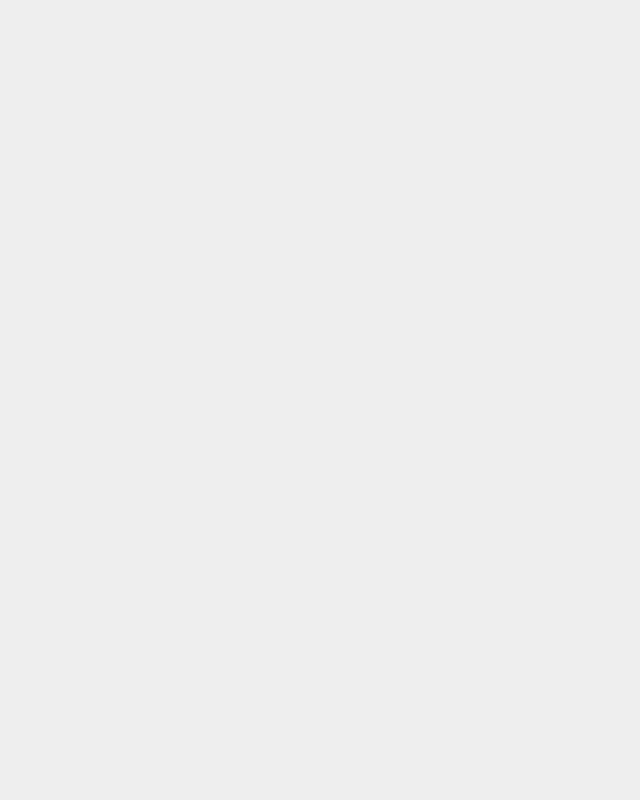
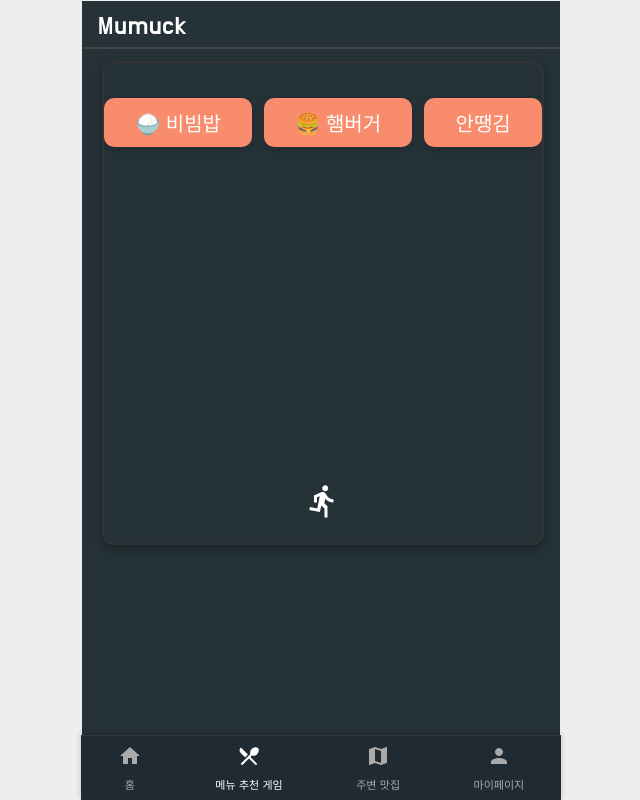
Before and after one commit to YeongjunHwang/mumuck, a React (Create React App) app: page /#/game in a window 1280 px wide. Before the commit this address had no page. Shown: the whole page, without its empty margins (319-959 px from the left). Built offline with nearby package versions, Linux system fonts and the light colour scheme.

Commit message:
GamePage 추가

```diff
--- a/src/components/AdvertiseBanner.css
+++ b/src/components/AdvertiseBanner.css
@@ -2,7 +2,7 @@
     position: relative;
     width: calc(100% + 40px); /* 양옆 확장 */
     margin: 15px -12px 0;     /* 중화시키고 위 여백만 줌 */
-    height: 180px;            /* 광고 배너 높이 조정 */
+    height: 170px;            /* 광고 배너 높이 조정 */
     overflow: hidden;
     border-radius: 16px;
   }
--- a/src/components/Footer.tsx
+++ b/src/components/Footer.tsx
@@ -17,7 +17,7 @@ interface TabItem {
 
 const tabs: TabItem[] = [
   { label: '홈', icon: MdHome, path: '/' },
-  { label: '추천', icon: MdRestaurantMenu, path: '/select' },
+  { label: '메뉴 추천 게임', icon: MdRestaurantMenu, path: '/game' },
   { label: '주변 맛집', icon: MdMap, path: '/map' },
   { label: '마이페이지', icon: MdPerson, path: '/settings' },
 ];
--- /dev/null
+++ b/src/pages/GamePage.css
@@ -0,0 +1,63 @@
+/* ✅ GamePage.css */
+.game-container {
+  position: relative;
+  width: 100%;
+  max-width: 480px;
+  height: 480px;
+  margin: 0 auto;
+  background-color: #253238;
+  overflow: hidden;
+  border-radius: 12px;
+  border: 2px solid #333;
+  box-shadow: 0 4px 12px rgba(0, 0, 0, 0.3);
+}
+
+.falling-options-wrapper {
+  position: absolute;
+  width: 100%;
+  display: flex;
+  justify-content: center;
+  gap: 12px;
+  top: 0;
+  transition: top 0.01s linear;
+}
+
+.falling-option {
+  font-size: 20px;
+  background-color: #f88c6c;
+  color: #fff;
+  padding: 10px 16px;
+  border-radius: 10px;
+  box-shadow: 0 2px 8px rgba(0, 0, 0, 0.2);
+  flex: 1 1 auto;
+  text-align: center;
+  max-width: 30%;
+  white-space: nowrap;
+}
+
+.hero {
+  position: absolute;
+  bottom: 20px;
+  transform: translateX(-50%);
+  transition: left 0.2s ease;
+}
+
+.hero-icon {
+  font-size: 36px;
+  color: #fff;
+}
+
+.result-box {
+  position: absolute;
+  top: 50%;
+  left: 50%;
+  transform: translate(-50%, -50%);
+  background-color: #fff;
+  color: #222;
+  font-size: 18px;
+  padding: 16px 24px;
+  border-radius: 12px;
+  box-shadow: 0 4px 10px rgba(0, 0, 0, 0.3);
+  text-align: center;
+  z-index: 10;
+}
--- /dev/null
+++ b/src/pages/GamePage.tsx
@@ -0,0 +1,138 @@
+import React, { useEffect, useRef, useState, useCallback } from 'react';
+import { MdDirectionsRun } from 'react-icons/md';
+import './GamePage.css';
+
+interface StepNode {
+  options: string[];
+  next?: { [key: string]: StepNode };
+}
+
+const stepTree: StepNode = {
+  options: ['국물', '안국물'],
+  next: {
+    '국물': {
+      options: ['밥', '면'],
+      next: {
+        '밥': {
+          options: ['탕', '찌개'],
+          next: {
+            '탕': {
+              options: ['🍖 갈비탕', '🧠 양평해장국', '안땡김'],
+              next: {
+                '안땡김': {
+                  options: ['🍲 순대국', '🐖 돼지국밥', '안땡김'],
+                },
+              },
+            },
+            '찌개': {
+              options: ['🥘 된장찌개', '🍲 순두부찌개', '안땡김'],
+            },
+          },
+        },
+        '면': {
+          options: ['🍜 우동', '🍜 라멘', '안땡김'],
+        },
+      },
+    },
+    '안국물': {
+      options: ['🍚 비빔밥', '🍔 햄버거', '안땡김'],
+    },
+  },
+};
+
+const getHeroLeftByIndex = (index: number, total: number) => {
+  const base = 100 / total;
+  return base * index + base / 2 + '%';
+};
+
+const GamePage: React.FC = () => {
+  const [path, setPath] = useState<string[]>([]);
+  const [currentNode, setCurrentNode] = useState<StepNode>(stepTree);
+  const [heroIndex, setHeroIndex] = useState(1);
+  const [obstacleY, setObstacleY] = useState(0);
+  const [result, setResult] = useState('');
+  const intervalRef = useRef<number | null>(null);
+
+  const currentOptions = currentNode.options;
+
+  const moveHero = useCallback((direction: 'left' | 'right') => {
+    setHeroIndex((prev) => {
+      if (direction === 'left' && prev > 0) return prev - 1;
+      if (direction === 'right' && prev < currentOptions.length - 1) return prev + 1;
+      return prev;
+    });
+  }, [currentOptions.length]);
+
+  useEffect(() => {
+    const handleKeyDown = (e: KeyboardEvent) => {
+      if (e.key === 'ArrowLeft') moveHero('left');
+      if (e.key === 'ArrowRight') moveHero('right');
+    };
+    window.addEventListener('keydown', handleKeyDown);
+    return () => window.removeEventListener('keydown', handleKeyDown);
+  }, [moveHero]);
+
+  useEffect(() => {
+    let startX = 0;
+    const handleTouchStart = (e: TouchEvent) => {
+      startX = e.touches[0].clientX;
+    };
+    const handleTouchEnd = (e: TouchEvent) => {
+      const endX = e.changedTouches[0].clientX;
+      const deltaX = endX - startX;
+      if (Math.abs(deltaX) > 30) {
+        moveHero(deltaX > 0 ? 'right' : 'left');
+      }
+    };
+    window.addEventListener('touchstart', handleTouchStart);
+    window.addEventListener('touchend', handleTouchEnd);
+    return () => {
+      window.removeEventListener('touchstart', handleTouchStart);
+      window.removeEventListener('touchend', handleTouchEnd);
+    };
+  }, [moveHero]);
+
+  useEffect(() => {
+    if (result) return;
+    intervalRef.current = window.setInterval(() => {
+      setObstacleY((prev) => {
+        const next = prev + 5;
+        if (next >= 420) {
+          const selected = currentOptions[heroIndex];
+          if (!currentNode.next || !currentNode.next[selected]) {
+            setResult(selected === '안땡김' ? '게임 오버!' : `오늘은 ${selected}!`);
+            clearInterval(intervalRef.current!);
+            return 0;
+          }
+          setPath([...path, selected]);
+          setCurrentNode(currentNode.next[selected]);
+          setHeroIndex(1);
+          return 0;
+        }
+        return next;
+      });
+    }, 60);
+    return () => clearInterval(intervalRef.current!);
+  }, [currentNode, currentOptions, heroIndex, path, result]);
+
+  return (
+    <div className="game-container">
+      {result && <div className="result-box">{result}</div>}
+
+      <div className="falling-options-wrapper" style={{ top: obstacleY }}>
+        {currentOptions.map((opt, idx) => (
+          <div className="falling-option" key={idx}>{opt}</div>
+        ))}
+      </div>
+
+      <div
+        className="hero"
+        style={{ left: getHeroLeftByIndex(heroIndex, currentOptions.length) }}
+      >
+        <MdDirectionsRun className="hero-icon" />
+      </div>
+    </div>
+  );
+};
+
+export default GamePage;
--- a/src/pages/IntroPage.tsx
+++ b/src/pages/IntroPage.tsx
@@ -15,7 +15,7 @@ const IntroPage: React.FC = () => {
       <div className="intro-content">
         <h1><MdFastfood className="intro-icon" /> 오늘 뭐 먹지?</h1>
         <p className="subtitle">매일 반복되는 고민, 저희가 해결해드릴게요</p>
-        <button className="start-btn" onClick={() => navigate('/select')}>
+        <button className="start-btn" onClick={() => navigate('/game')}>
           추천받기 시작
         </button>
       </div>
--- a/src/pages/SelectPage.tsx
+++ b/src/pages/SelectPage.tsx
@@ -1,180 +1,120 @@
-import React, { useState } from 'react';
+import React, { useEffect, useState } from 'react';
 import { useNavigate } from 'react-router-dom';
-import './SelectPage.css';
+import { FaReact } from 'react-icons/fa';
+import './GamePage.css';
 
-
-interface Step {
-  question: string;
-  options: string[];
+interface FallingOption {
+  text: string;
+  type: 'select' | 'food';
+  direction: 'left' | 'right';
+  top: number;
 }
 
-const getSteps = (selections: string[]): Step[] => {
-  const steps: Step[] = [];
+const categorySteps = [
+  { left: '국물', right: '안국물' },
+  { left: '밥', right: '면' },
+  { left: '탕', right: '찌개' },
+];
 
-  const first = selections[0];
-  const second = selections[1];
-  const third = selections[2];
+const foodOptions = [
+  { left: '🐖 돼지국밥', right: '🐷 순대국' },
+  { left: '🥩 소고기국밥', right: '🍖 갈비탕' },
+  { left: '🍗 삼계탕', right: '🍶 설렁탕' },
+];
 
-  steps.push({
-    question: '뜨끈한 국물 vs 국물은 별로',
-    options: ['국물', '안국물'],
-  });
+const GamePage: React.FC = () => {
+  const [heroPosition, setHeroPosition] = useState<'left' | 'right'>('left');
+  const [options, setOptions] = useState<FallingOption[]>([]);
+  const [stepIndex, setStepIndex] = useState(0);
+  const [selected, setSelected] = useState<string[]>([]);
+  const [gameOver, setGameOver] = useState(false);
+  const [gameClear, setGameClear] = useState(false);
+  const navigate = useNavigate();
 
-  if (first === '국물') {
-    steps.push({
-      question: '국물 있는 밥 vs 국물 있는 면',
-      options: ['밥', '면'],
-    });
+  useEffect(() => {
+    const interval = setInterval(() => {
+      setOptions((prev) =>
+        prev
+          .map((opt) => ({ ...opt, top: opt.top + 10 }))
+          .filter((opt) => opt.top < 600)
+      );
+    }, 100);
+    return () => clearInterval(interval);
+  }, []);
 
-    if (second === '밥') {
-      steps.push({
-        question: '탕 / 찌개 중 어떤 게 더 끌리세요?',
-        options: ['탕', '찌개'],
-      });
+  useEffect(() => {
+    if (stepIndex < categorySteps.length) {
+      const step = categorySteps[stepIndex];
+      setOptions((prev) => [
+        ...prev,
+        { text: step.left, direction: 'left', type: 'select', top: 0 },
+        { text: step.right, direction: 'right', type: 'select', top: 0 },
+      ]);
+    } else if (stepIndex - categorySteps.length < foodOptions.length) {
+      const foodStep = foodOptions[stepIndex - categorySteps.length];
+      setOptions((prev) => [
+        ...prev,
+        { text: foodStep.left, direction: 'left', type: 'food', top: 0 },
+        { text: foodStep.right, direction: 'right', type: 'food', top: 0 },
+      ]);
+    }
+  }, [stepIndex]);
 
-      if (third === '탕') {
-        steps.push({
-          question: '탕 종류를 골라보세요',
-          options: [
-            '🐖 돼지국밥', '🐷 순대국', '🧠 양평해장국', '🦴 뼈해장국',
-            '🥔 감자탕', '🌱 콩나물국밥', '🥩 소고기국밥', '🌶️ 육개장',
-            '🍖 갈비탕', '🐂 곰탕', '🍶 설렁탕', '🦵 도가니탕',
-            '🐟 추어탕', '❄️🐟 동태탕', '🎣 복국', '🍗 삼계탕'
-          ],
-        });
+  useEffect(() => {
+    const handler = (e: KeyboardEvent) => {
+      if (e.key === 'ArrowLeft') setHeroPosition('left');
+      if (e.key === 'ArrowRight') setHeroPosition('right');
+    };
+    window.addEventListener('keydown', handler);
+    return () => window.removeEventListener('keydown', handler);
+  }, []);
+
+  useEffect(() => {
+    const heroY = 520;
+    options.forEach((opt) => {
+      if (opt.top >= heroY && opt.top < heroY + 30 && opt.direction === heroPosition) {
+        if (opt.type === 'select') {
+          setSelected((prev) => [...prev, opt.text]);
+          setStepIndex((prev) => prev + 1);
+        } else if (opt.type === 'food') {
+          setGameClear(true);
+          setTimeout(() => {
+            navigate('/result', {
+              state: {
+                selections: selected,
+                result: opt.text,
+              },
+            });
+          }, 1500);
+        }
+        setOptions((prev) => prev.filter((o) => o !== opt));
       }
 
-      if (third === '찌개') {
-        steps.push({
-          question: '찌개 종류를 골라보세요',
-          options: [
-            '🫘 된장찌개', '🥬 김치찌개', '🧄 청국장', '🥓 부대찌개',
-            '🍲 순두부찌개','🥩 짜글이',
-        ]
-        });
+      if (opt.top >= heroY + 30 && opt.direction !== heroPosition && opt.type === 'food') {
+        setGameOver(true);
+        setTimeout(() => navigate('/'), 1500);
       }
-    }
-
-    if (second === '면') {
-      steps.push({
-        question: '차가운 면 vs 뜨거운 면',
-        options: [
-         '차가운 면', '따뜻한면',
-          ],
-      });
-      if (third === '차가운 면') {
-        steps.push({
-          question: '차가운 면 종류를 골라보세요',
-          options: [
-          '❄️ 물냉면', '🍜물밀면', '❄️🥬 동치미국수', '🥢 메밀소바',
-          '🫘🥛 콩국수', '🐔 초계국수', '❄️🌶️🍜 냉짬뽕', '❄️🥢 물막국수'
-          ],
-        });
-      }
-
-      if (third === '따뜻한 면') {
-        steps.push({
-          question: '따뜻한 면 종류를 골라보세요',
-          options: [
-            '🍜 우동', '🍜 잔치국수', '🍜 칼국수', '🌶️🍜 짬뽕',
-            '🍥 라멘', '🐖🍜 돈코츠라멘', '🥢🍲 쌀국수', '🥢🍜 해장 파스타'
-        ]
-        });
-      }
-    }
-  }
-
-  if (first === '안국물') {
-    steps.push({
-      question: '어떤 식사 종류가 좋으세요?',
-      options: ['밥', '면', '빵', '고기'],
     });
-
-    if (second === '밥') {
-      steps.push({
-        question: '밥 종류를 골라보세요',
-        options: [
-          '🍱 도시락', '🍛 카레', '🍳 오므라이스', '🥢 제육덮밥',
-          '🍚 비빔밥', '🥬 김치볶음밥', '🍗 치킨마요덮밥', '🍖 규동',
-          '🍤 새우볶음밥', '🥩 스테이크덮밥', '🌶️ 낙지덮밥', '🍖 차슈덮밥',
-        ]
-      });
-    }
-
-    if (second === '면') {
-      steps.push({
-        question: '자작한 면 종류를 골라보세요',
-        options: [
-          '🍝 미트파스타', '🧄 알리오올리오', '🦐 팟타이', '🍜 짜장면',
-          '🌶️ 비빔국수', '🥓 까르보나라', '🥬 쫄면', '🍳 볶음우동',
-          '🥡 야끼우동', '🧀 크림파스타',]
-      });
-    }
-
-    if (second === '빵') {
-      steps.push({
-        question: '빵 종류를 골라보세요',
-        options: [
-          '🍔 맥도날드', '👑 버거킹', '🐔 맘스터치', '🍟 롯데리아',
-          '🥪 서브웨이', '🍞 이삭토스트', '🍳 에그드랍','🥐 파리바게뜨',
-          '🍕 도미노피자', '🍕 피자헛', '🧀 미스터피자', '🧄 파파존스',
-        ]
-      });
-    }
-
-    if (second === '고기') {
-      steps.push({
-        question: '고기 종류를 골라보세요',
-        options: ['돼지', '소고기', '닭'],
-      });
-    }
-  }
-
-  return steps;
-};
-
-const SelectPage: React.FC = () => {
-  const [selections, setSelections] = useState<string[]>([]);
-  const navigate = useNavigate();
-
-  const steps = getSteps(selections);
-  const step = selections.length;
-  const currentStep = steps[step];
-
-  const handleSelect = (option: string) => {
-    const newSelections = [...selections, option];
-    const nextSteps = getSteps(newSelections);
-    setSelections(newSelections);
-
-    if (newSelections.length >= nextSteps.length) {
-      const finalAnswer = option;
-      navigate('/result', {
-        state: {
-          selections: newSelections,
-          result: finalAnswer,
-        },
-      });
-    }
-  };
-
-  if (!currentStep) return null;
+  }, [options, heroPosition]);
 
   return (
-    <div className="select-page">
-      <h2>{currentStep.question}</h2>
-      <div className="option-grid">
-        {currentStep.options.map((opt) => (
-          <div
-            key={opt}
-            className="option-card"
-            onClick={() => handleSelect(opt)}
-          >
-            {opt}
-          </div>
-        ))}
+    <div className="game-container">
+      <div className="hero">
+        <FaReact className="hero-icon" />
       </div>
+      {options.map((opt, idx) => (
+        <div
+          key={idx}
+          className={`option ${opt.direction}`}
+          style={{ top: `${opt.top}px` }}
+        >
+          {opt.text}
+        </div>
+      ))}
+      {gameOver && <div className="result-box">게임 오버!</div>}
+      {gameClear && <div className="result-box">선택 완료!</div>}
     </div>
   );
 };
 
-export default SelectPage;
+export default GamePage;
--- a/src/routes/AppRouter.tsx
+++ b/src/routes/AppRouter.tsx
@@ -3,6 +3,7 @@ import { Routes, Route } from 'react-router-dom';
 import App from '../App';
 import IntroPage from '../pages/IntroPage';
 import SelectPage from '../pages/SelectPage';
+import GamePage from '../pages/GamePage';
 import ResultPage from '../pages/ResultPage';
 
 const AppRouter = () => {
@@ -10,6 +11,7 @@ const AppRouter = () => {
     <Routes>
       <Route path="/" element={<App />}>
         <Route index element={<IntroPage />} />
+        <Route path="game" element={<GamePage />} />
         <Route path="select" element={<SelectPage />} />
         <Route path="result" element={<ResultPage />} />
       </Route>
```
